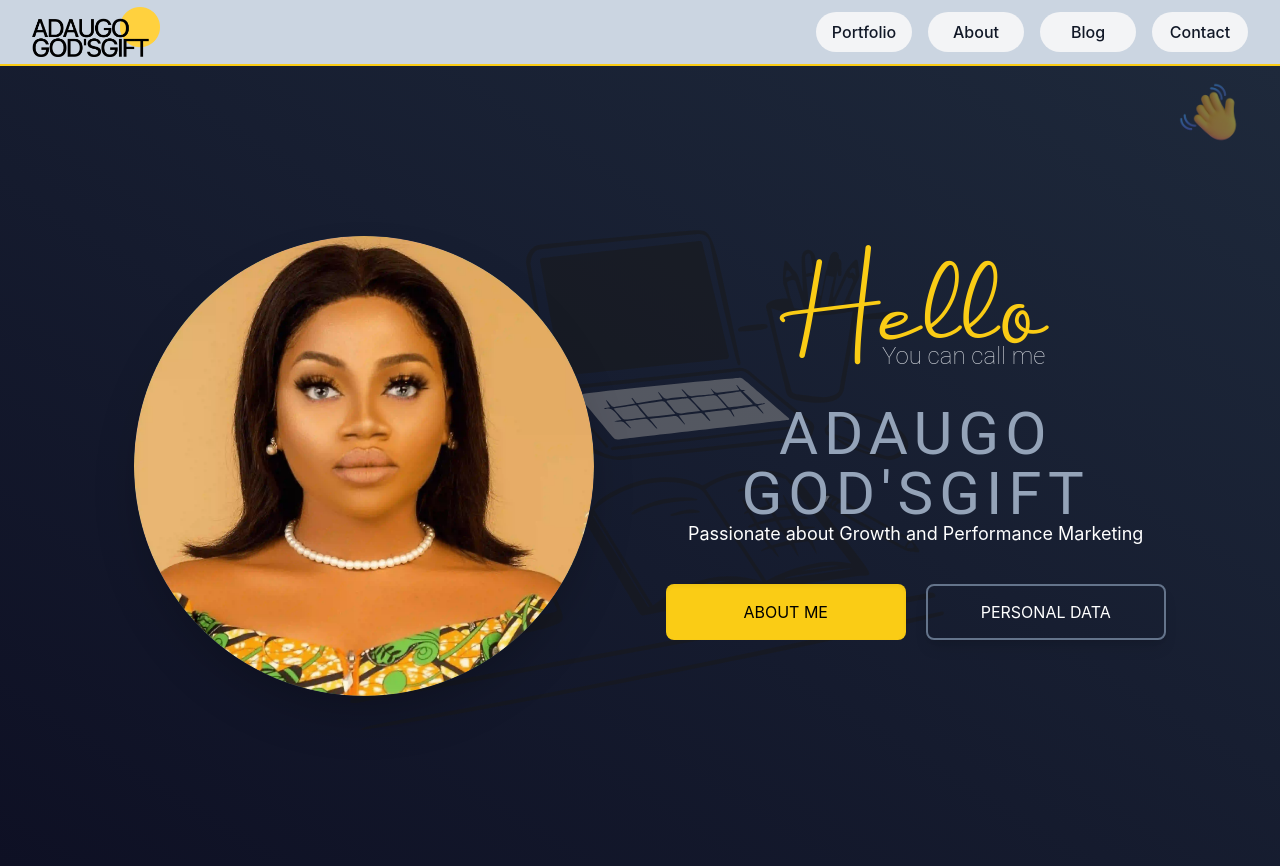
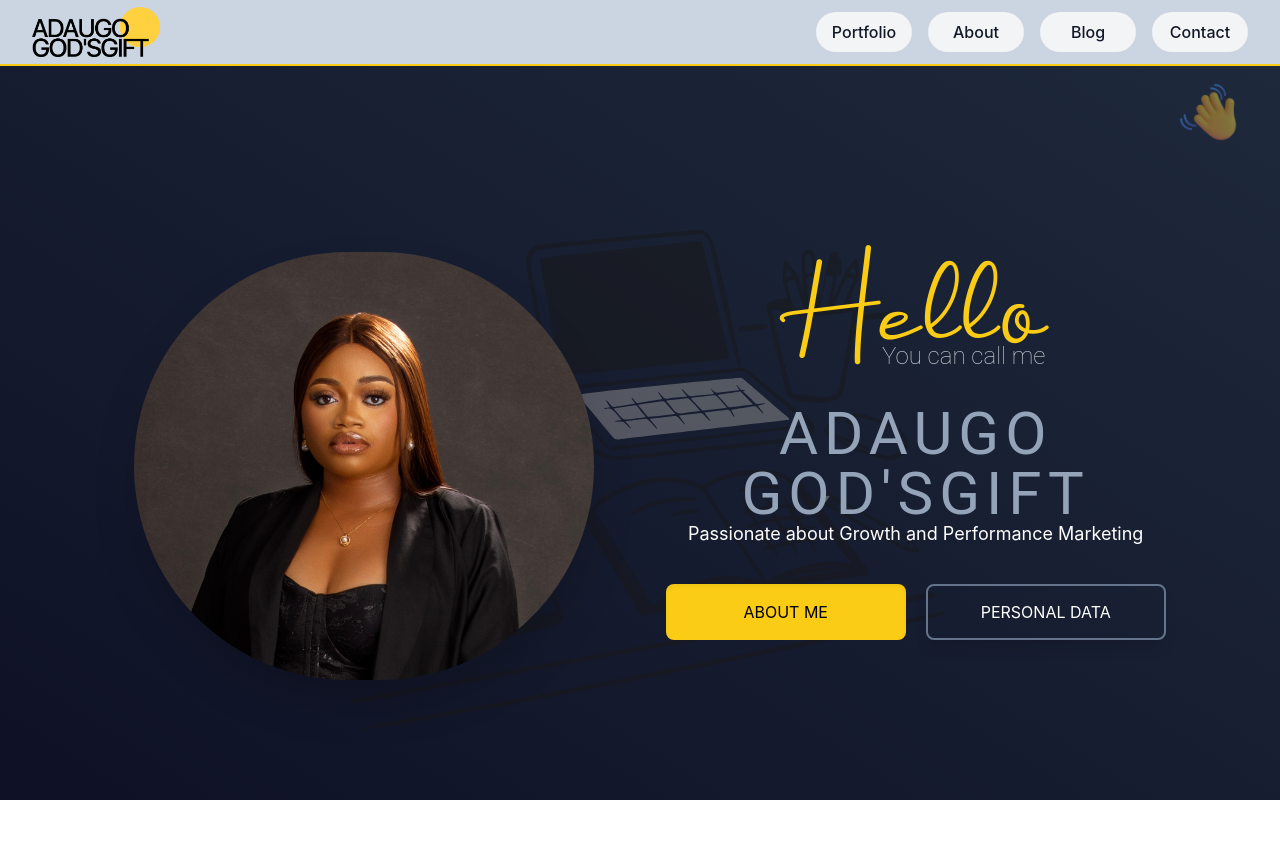
Before and after one commit to Bobbyjsx/ada, a React (Create React App) app: page / in a window 1280 px wide. After the commit the page ends 800 px from the top, so only its background shows below. Built offline with nearby package versions, Linux system fonts and the light colour scheme.

Commit message:
fix: overflow

```diff
--- a/src/pages/Homepage.jsx
+++ b/src/pages/Homepage.jsx
@@ -1,7 +1,7 @@
 import React from "react";
 import { Link } from "react-router-dom";
 import "../styles/dist/output.css";
-import adaColored from "../assets/adaColored.webp";
+import adaCoporate from "../assets/ada_coporate.jpg";
 // import cop from "../assets/copilot.webp";
 // import met from "../assets/meeting.svg";
 import wave from "../assets/waving_hand.0e986e5dd04c9ed389f1.webp";
@@ -23,7 +23,7 @@ function Home() {
         loading="eager">
         <div className="sm:w-1/2 w-full flex flex-col items-center justify-center  rounded-full  m-auto mx-auto box home-container-leftb">
           <img
-            src={adaColored}
+            src={adaCoporate}
             alt="me"
             className="sm:w-460 w-72  bg-gradient-to-bl from-slate-700 to-gray-700 rounded-full shadow-2xl flex shrink-1 grow-0 m-auto justify-center items-center"
             loading="eager"
--- a/src/styles/App.css
+++ b/src/styles/App.css
@@ -68,6 +68,8 @@
 html,
 body {
   height: 100%;
+  width:100%;
+  overflow-x: hidden;
 }
 
 
```
Also changed, not shown: src/assets/ada_coporate.jpg (added), src/assets/bgHome.jpg (deleted).
